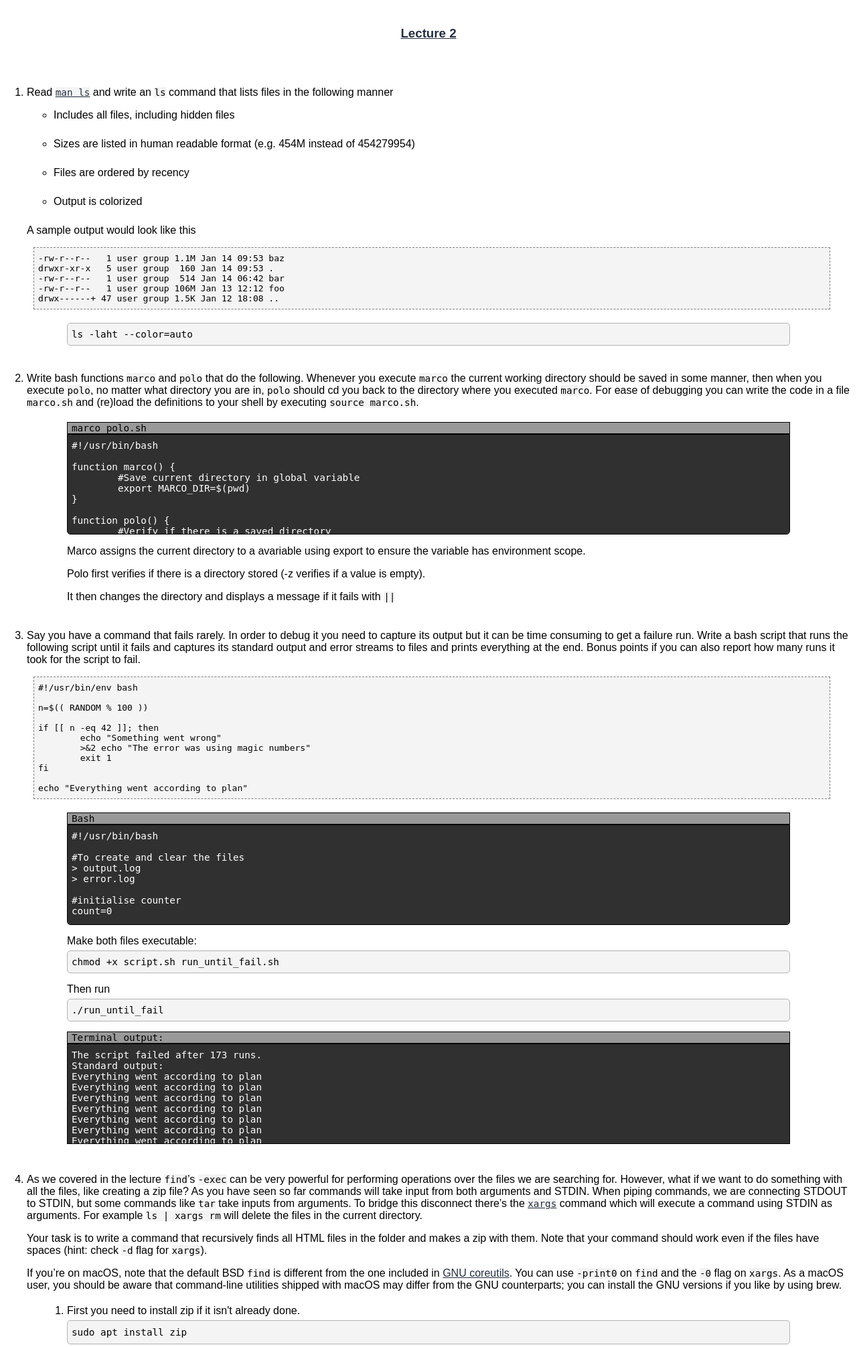
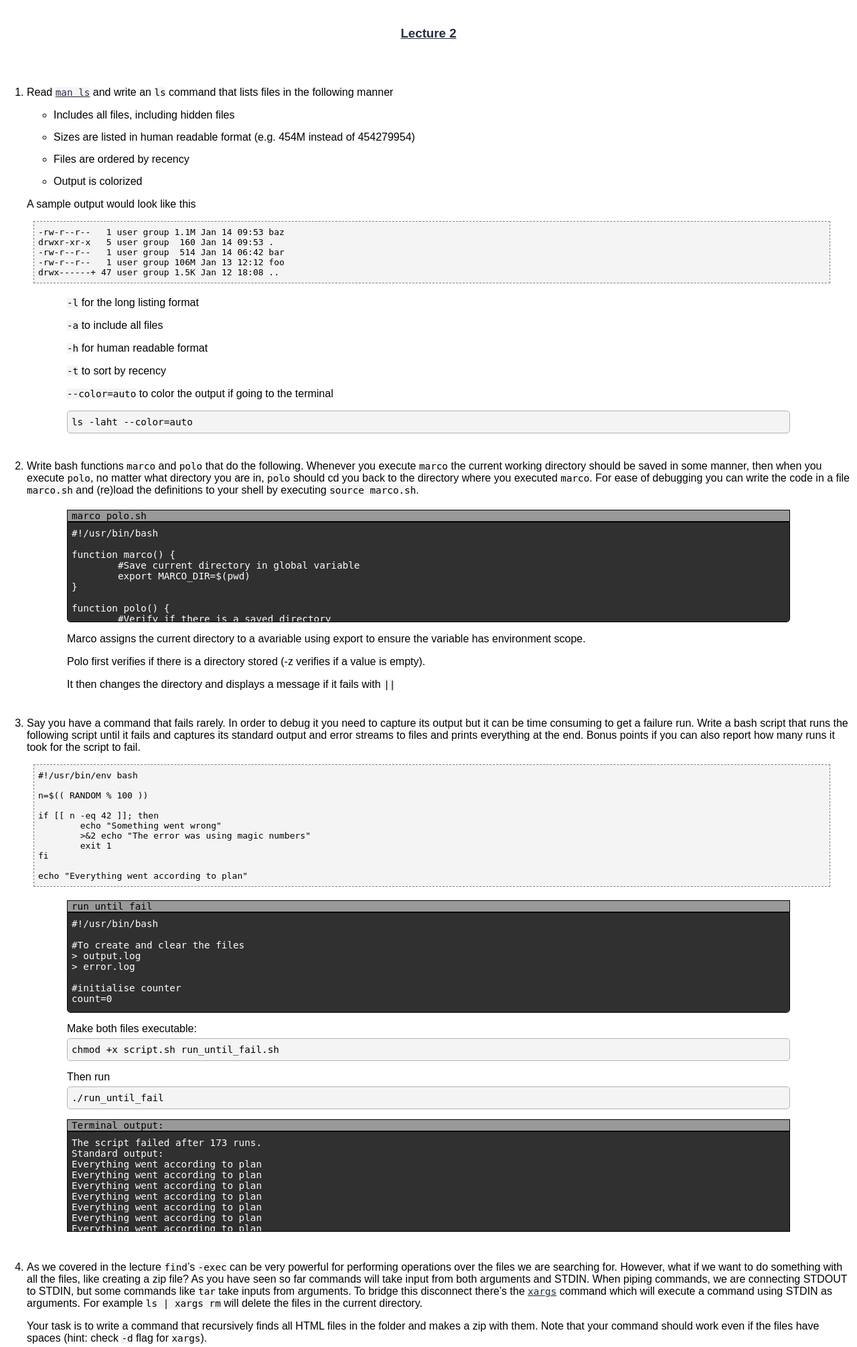
Before and after one commit to simon-bouchard/Missing-Semester-Solutions, a PHP site: page /lectsol/lecture2.htm in a window 1280 px wide. Shown: the top 2011 px of the page at 67% size. Run offline with PHP 8.4, Linux system fonts and the light colour scheme.

Commit message:
Change lecture formatt change track name placing

```diff
--- a/lectsol/lecture2.htm
+++ b/lectsol/lecture2.htm
@@ -31,6 +31,11 @@ drwx------+ 47 user group 1.5K Jan 12 18:08 ..</pre>
 			</div>
 
 			<div class=inst>
+				<p><code>-l</code> for the long listing format</p>
+				<p><code>-a</code> to include all files</p>
+				<p><code>-h</code> for human readable format</p>
+				<p><code>-t</code> to sort by recency</p>
+				<p><code>--color=auto</code> to color the output if going to the terminal</p>
 				<div class="code-container"><code class=in>ls -laht --color=auto</code>
 						<button class="copy">copy</button>
 
@@ -73,7 +78,7 @@ fi
 
 echo "Everything went according to plan"</pre></div>
 
-					<div class="inst"><div class=code-container><div class=file-cont><p class=codehead>Bash</p><code class=file><pre>#!/usr/bin/bash
+					<div class="inst"><div class=code-container><div class=file-cont><p class=codehead>run_until_fail</p><code class=file><pre>#!/usr/bin/bash
 
 #To create and clear the files
 > output.log
--- a/solution.htm
+++ b/solution.htm
@@ -57,7 +57,7 @@
 
 <div class=player-container>
 
-	<p id=trackName>Here are some beats to help you relax while you do the exercises</p>
+	<div class=track-name-cont><p id=trackName>Here are some beats to help you relax while you do the exercises</p></div>
 
 	<div class=audio-player>
 
--- a/style.css
+++ b/style.css
@@ -37,7 +37,9 @@ footer {text-align: center; color: rgba(100, 100, 100, 1); font-size: 1em; opaci
 
 code, samp, .code {background-color: var(--codeColor); font-size: 1.1em; white-space: nowrap;}
 
-ol li {margin-bottom: 25px}
+ol.lectlist > li {margin-bottom: 40px}
+
+li {margin-bottom: 15px}
 
 i {margin-left: 25px}
 
@@ -70,6 +72,8 @@ footer p {margin-bottom: 7px;}
 	position: absolute;
 	left: calc(50% - var(--baseWidth) / 2 - var(--menuWidth) - 25px);
 }
+
+.menu ul li {margin: 0;}
 
 .menu ul li a {
 	display: block;
@@ -125,6 +129,7 @@ ul.nav li {
 	float: none;
 	padding: 0px 0;
 	align-self: flex-end;
+	margin: 0;
 }
 
 ul.nav li:last-child a {
@@ -374,12 +379,16 @@ audio::-webkit-media-controls-panel {
 
 #audioNextBtn {margin-right: 8px;}
 
-#trackName {
+.track-name-cont{
 	margin-bottom: 7px;
 	height: 2.5em;
+	display: flex;
+	align-items: center;
+	justify-content: center;
 }
 
-#audioPlayer {
+#trackName {
+	margin: 0;
 }
 
 /*Next and previous button for lectures*/
@@ -513,7 +522,7 @@ audio::-webkit-media-controls-panel {
 		padding-left: calc(25.5px);
 	}
 
-	code.in, div.in code, div.in{width: calc(100% - 65px)
+	code.in, div.in code, div.in, .file-cont {width: calc(100% - 65px)
 	}
 
 	code.out, p.codehead, pre.out {
```
